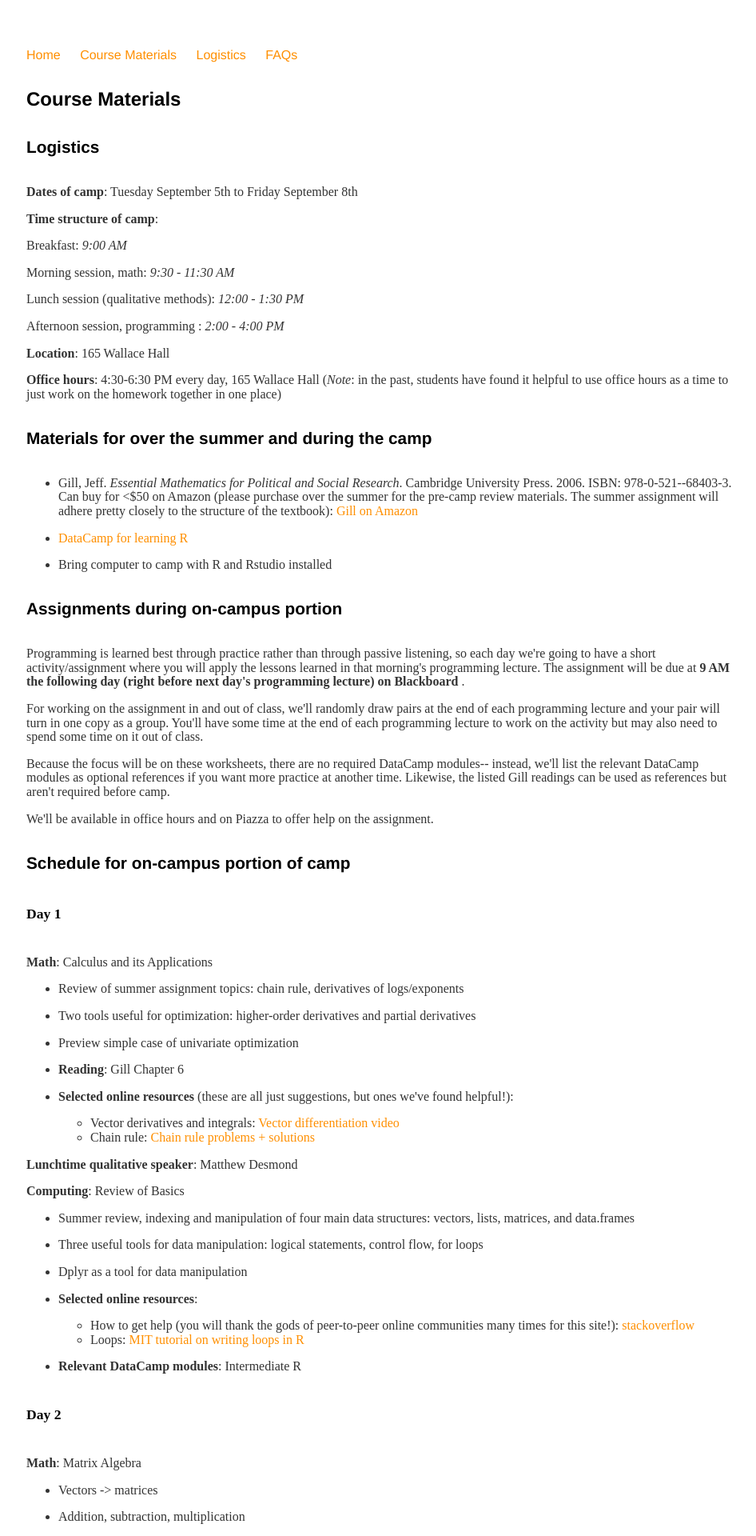
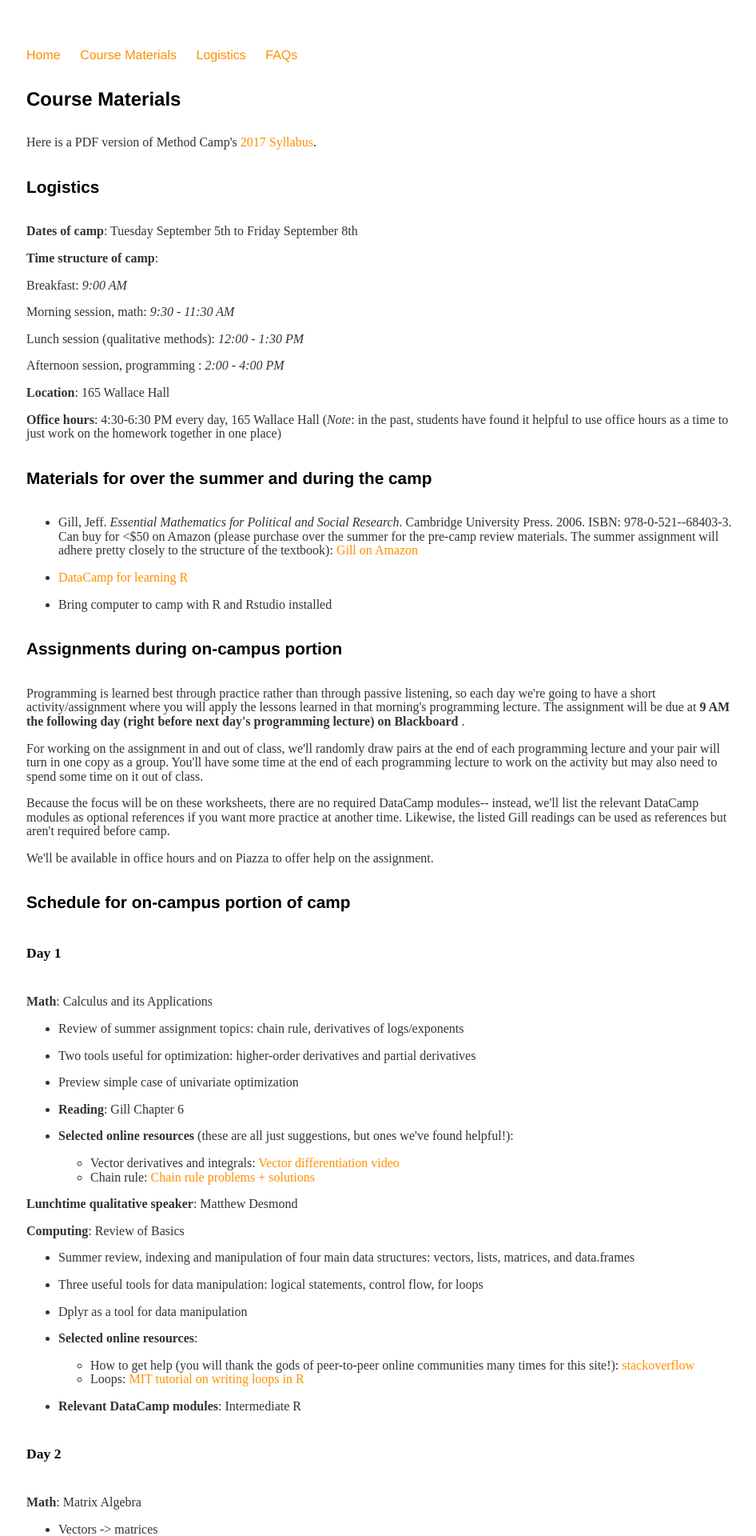
Before and after one commit to bstewart/princeton_methods_camp, a Jekyll site: the page built from materials/index.html, in a window 1280 px wide. Shown: the top 1920 px of the page at 80% size, without its empty margins (159-1105 px from the left). Built offline with Jekyll 4.4.1, drawn with Linux system fonts in a browser that asks for light colours.

Commit message:
2017 syllabus updates

```diff
--- a/_layouts/default.html
+++ b/_layouts/default.html
@@ -24,9 +24,9 @@
 </div>
 
 	<footer>
-		<p> <small> The Princeton Sociology Summer Methods Camp began in 2016,
+		<p>The Princeton Sociology Summer Methods Camp began in 2016,
 			and it was initially developed by Rebecca Johnson and Janet Xu (graduate students instructors)
-			and Brandon Stewart (faculty advisor). </small></p>
+			and Brandon Stewart (faculty advisor).</p>
 					<!--		<li><a href="mailto:xxx@gmail.com">email</a></li> -->
 			<!--	<li><a href="http://scholar.princeton.edu/bstewart/home">http://scholar.princeton.edu/bstewart/home</a></li>  -->
 	</footer>
--- a/css/main.css
+++ b/css/main.css
@@ -21,7 +21,7 @@ nav ul, footer ul { font-size: 1em; font-family: 'Helvetica', 'Arial', 'Sans-Ser
 nav ul li, footer ul li { display: inline; margin-right: 20px; }
 
 
-footer { border-top: 1px solid #d5d5d5; font-size: .8em; }
+footer { border-top: 1px solid #d5d5d5; font-size: 1em; }
 
 /* Blog */
 ul.posts { margin: 20px auto 40px; font-size: 1.5em; }
--- a/materials/index.html
+++ b/materials/index.html
@@ -5,6 +5,7 @@ title: Course Materials
 
 		<div class="about">
 			<h4>Course Materials</h4>
+			<p>Here is a PDF version of Method Camp's <a href="{{ site.url }}/download/2017_Syllabus_.pdf">2017 Syllabus</a>. </p>
 			<h5 id="logistics">Logistics</h5>
 
 			<p><strong>Dates of camp</strong>: Tuesday September 5th to Friday September 8th</p>
```
Also changed, not shown: 1 other file.
